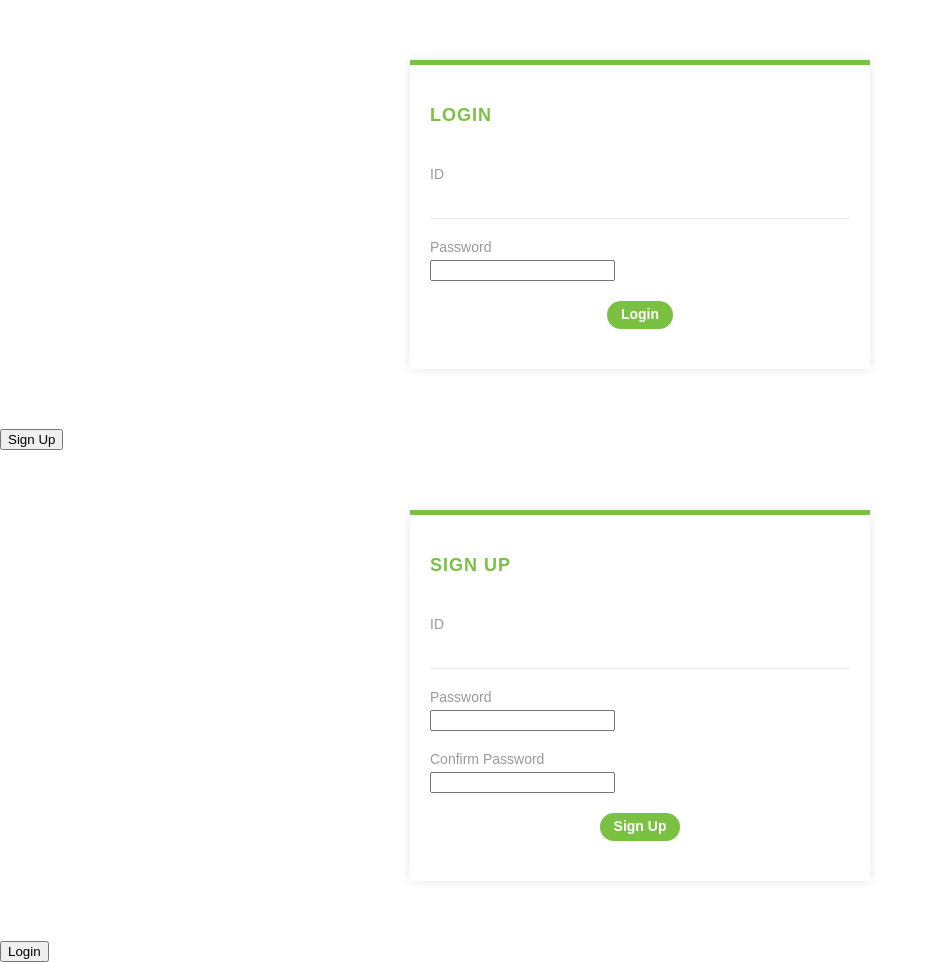
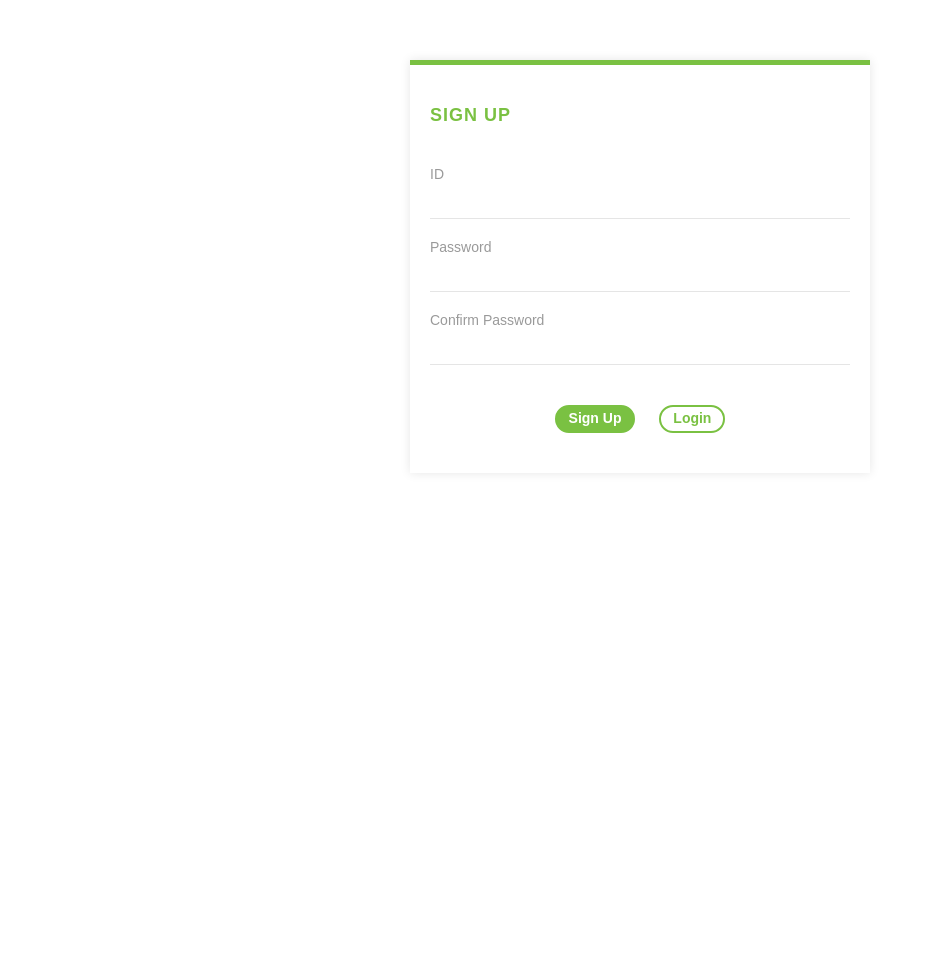
Before and after one commit to lucete171/AlcoAware, a plain HTML site: page sign_up.html in a window 1280 px wide. Shown: the whole page, without its empty margins (0-933 px from the left). After the commit the page ends 800 px from the top, so only its background shows below. Drawn offline with Linux system fonts and the light colour scheme.

Commit message:
update draft ver of sign_up page

```diff
--- /dev/null
+++ b/js/sign_up.js
@@ -0,0 +1,21 @@
+const loginContainer = document.getElementById('login-container');
+const signupContainer = document.getElementById('signup-container');
+const switchToSignupBtn = document.getElementById('switch-to-signup');
+const switchToLoginBtn = document.getElementById('switch-to-login');
+
+/* 초기 상태 설정 */
+loginContainer.style.display = 'none';
+signupContainer.style.display = 'block';
+
+/* login, signup 전환 */
+switchToSignupBtn.addEventListener('click', () => {
+    loginContainer.style.display = 'none';
+    signupContainer.style.display = 'block';
+});
+
+switchToLoginBtn.addEventListener('click', () => {
+    loginContainer.style.display = 'block';
+    signupContainer.style.display = 'none';
+});
+
+/* login, signup 승인 */
--- a/sign_up.html
+++ b/sign_up.html
@@ -3,13 +3,12 @@
 <head>
     <meta charset="UTF-8">
     <meta name="viewport" content="width=device-width, initial-scale=1.0">
-    <link rel="stylesheet" href="./style/index.css">
+    <link rel="stylesheet" href="./style/sign_up.css">
     <title>Login / Sign Up</title>
 </head>
 <body>
+	<!--Log In-->
     <div id="login-container" class="form-container">
-
-		<!--Log In-->
         <form id="login-form" class="form">
             <h2>Login</h2>
             <!-- ID -->
@@ -22,11 +21,12 @@
                 <label for="login-pw">Password</label>
                 <input type="password" id="login-pw" name="login-pw" required>
             </div>
+
             <div class="submit">
+				<button id="switch-to-signup">Sign Up</button>
                 <input type="submit" value="Login">
             </div>
         </form>
-        <button id="switch-to-signup">Sign Up</button>
     </div>
 
 	<!--Sign Up-->
@@ -48,28 +48,14 @@
                 <label for="confirm-pw">Confirm Password</label>
                 <input type="password" id="confirm-pw" name="confirm-pw" required>
             </div>
+
             <div class="submit">
                 <input type="submit" value="Sign Up">
+				<button id="switch-to-login">Login</button>
             </div>
         </form>
-        <button id="switch-to-login">Login</button>
     </div>
 
-    <script>
-        const loginContainer = document.getElementById('login-container');
-        const signupContainer = document.getElementById('signup-container');
-        const switchToSignupBtn = document.getElementById('switch-to-signup');
-        const switchToLoginBtn = document.getElementById('switch-to-login');
-
-        switchToSignupBtn.addEventListener('click', () => {
-            loginContainer.style.display = 'none';
-            signupContainer.style.display = 'block';
-        });
-
-        switchToLoginBtn.addEventListener('click', () => {
-            loginContainer.style.display = 'block';
-            signupContainer.style.display = 'none';
-        });
-    </script>
+	<script src="js/sign_up.js"></script>
 </body>
 </html>
--- a/style/sign_up.css
+++ b/style/sign_up.css
@@ -11,8 +11,8 @@ body {
 }
 
 .form-container {
-    display: none;
     max-width: 420px;
+	max-height: 600px;
     margin: 60px auto;
     padding: 20px;
     border-top: 5px solid var(--green);
@@ -61,6 +61,12 @@ body {
     box-sizing: border-box;
 }
 
+.submit{
+	margin-top: 30px;
+	text-align: center;
+	letter-spacing: 20px;
+}
+
 .form input[type="submit"] {
     border: 2px solid var(--green);
     background: var(--green);
@@ -77,18 +83,25 @@ body {
 .form input[type="submit"]:hover {
     background-color: white;
     color: var(--green);
+	transform: scale(120%);
 }
 
 #switch-to-signup,
 #switch-to-login {
-    border: none;
-    background: none;
+	border: 2px solid var(--green);
+    background: white;
+    border-radius: 25px;
+    padding: 3px 12px 5px 12px;
     color: var(--green);
-    cursor: pointer;
     font-size: 14px;
-}
+    font-weight: bold;
+    letter-spacing: 0px;
+    transition: all 0.1s ease-out;
+    cursor: pointer;}
 
 #switch-to-signup:hover,
 #switch-to-login:hover {
-    text-decoration: underline;
+    background-color: var(--green);
+	color: white;
+	transform: scale(120%);
 }
```
